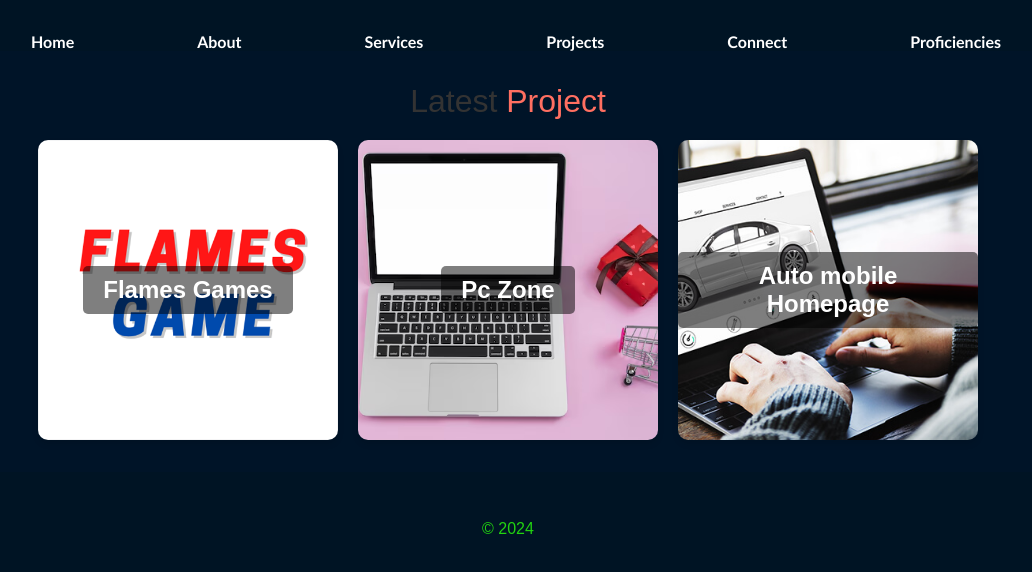
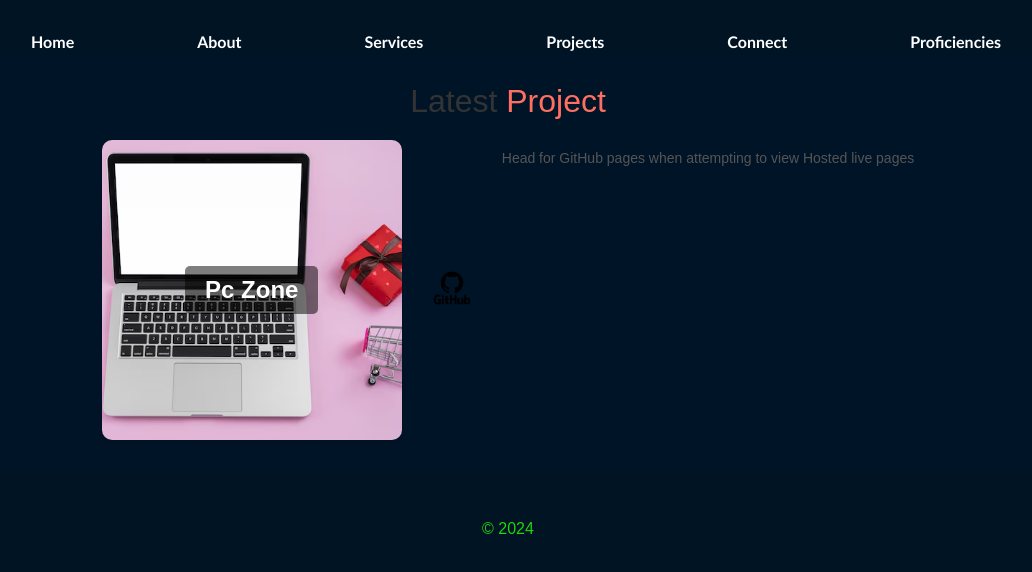
Before and after one commit to Adebayo114/My-Portfolio, a React (Vite) app in the folder portfolio/: page /#/projects in a window 1280 px wide. Shown: the top 572 px of the page, without its empty margins (132-1164 px from the left). Built offline with nearby package versions, Linux system fonts and the light colour scheme.

Commit message:
Added GitHub logo link to Projects section

```diff
--- a/portfolio/src/Components/Projects.tsx
+++ b/portfolio/src/Components/Projects.tsx
@@ -1,8 +1,7 @@
     import "../Styles/portfolio.css"; // Import your CSS file
     import "animate.css"; // Import animate.css for animations
-    import bckground1 from "../assets/images1/fg.png";
     import bckground2 from "../assets/images1/pce.jpeg";
-    import bckground3 from "../assets/images1/cec.jpg";
+    import githubLogo from "../assets/Socials/gh.png"; // Add your GitHub logo image path here
 
     const Projects: React.FC = () => {
     return (
@@ -14,20 +13,7 @@
         </div>
 
         <div className="show-room">
-            {/* External links should use <a> instead of <Link> */}
-            <a
-            href="https://adebayo114.github.io/Flame-game/"
-            target="_blank"
-            rel="noopener noreferrer"
-            >
-            <div
-                className="show-kids"
-                style={{ backgroundImage: `url(${bckground1})` }}
-            >
-                <div className="show-kids1">Flames Games</div>
-            </div>
-            </a>
-
+            {/* Project Link */}
             <a
             href="https://hng2-eta.vercel.app/"
             target="_blank"
@@ -41,18 +27,20 @@
             </div>
             </a>
 
+            {/* GitHub Repository Link */}
             <a
-            href="https://adebayo114.github.io/L-Site/"
-            target="_blank"
-            rel="noopener noreferrer"
-            >
-            <div
-                className="show-kids"
-                style={{ backgroundImage: `url(${bckground3})` }}
-            >
-                <div className="show-kids1">Auto mobile Homepage</div>
-            </div>
+                    href="https://github.com/Adebayo114"
+                    target="_blank"
+                    rel="noopener noreferrer"
+                    className="github-link"
+                    aria-label="Visit my GitHub profile"
+                    >
+                    <div className="github-logo">
+                        <img src={githubLogo} alt="GitHub Logo" />
+                    </div>
             </a>
+<div className="text">Head for GitHub pages when attempting to view Hosted live pages</div>
+
         </div>
         </div>
     );
--- a/portfolio/src/Styles/portfolio.css
+++ b/portfolio/src/Styles/portfolio.css
@@ -69,3 +69,23 @@
     font-size: 1.2rem; /* Adjust font size for readability on small screens */
   }
 }
+
+.github-link {
+  display: flex;
+  justify-content: center;
+  align-items: center;
+  margin: 20px 0;
+  text-decoration: none;
+}
+
+.github-logo img {
+  width: 60px;
+  height: auto;
+}
+
+.text {
+  font-size: 14px;
+  text-align: center;
+  color: #555;
+  margin-top: 10px;
+}
```
Also changed, not shown: portfolio/src/assets/Socials/gh.png (added).
